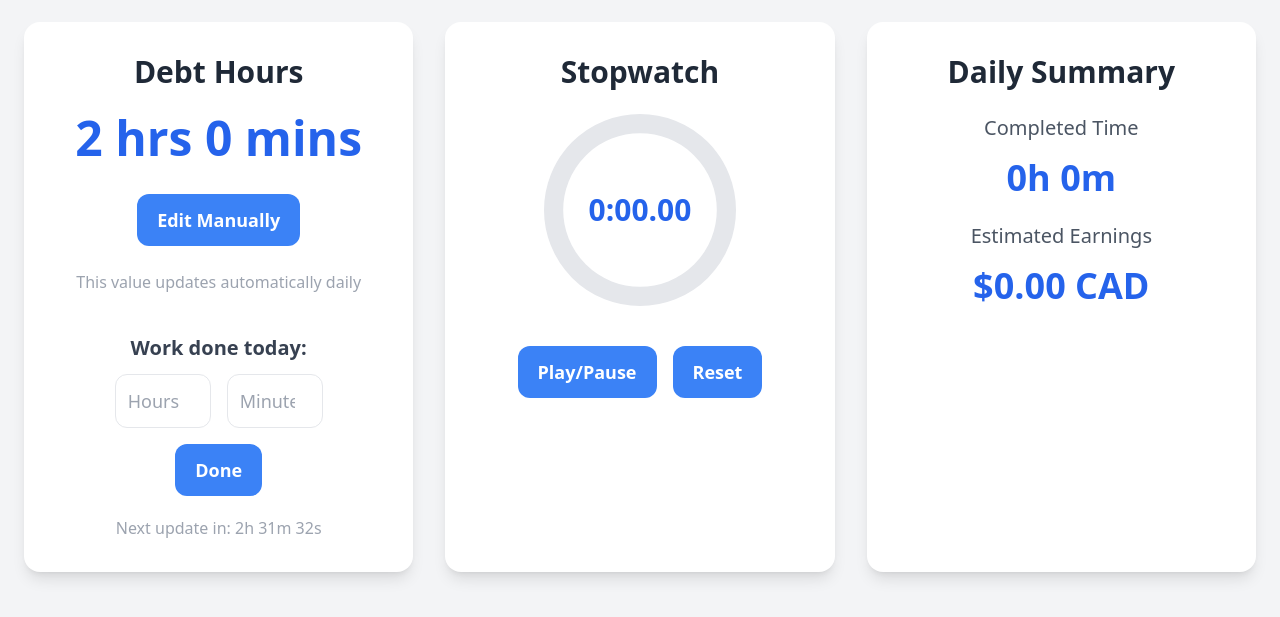
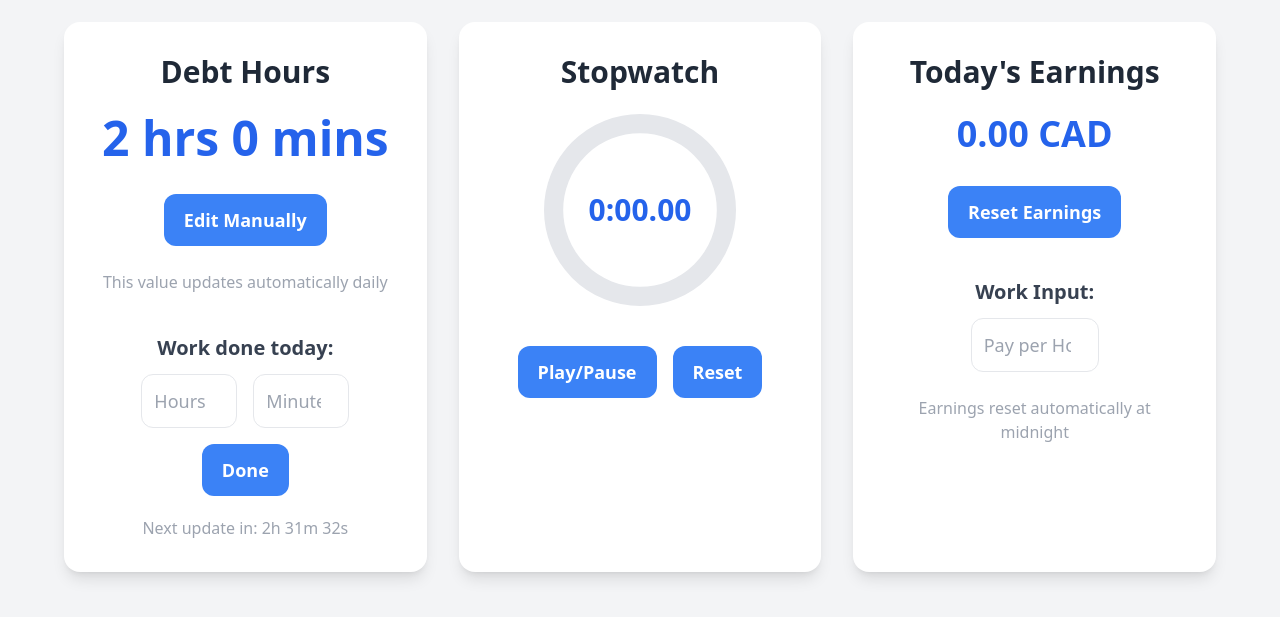
Before and after one commit to wcraske/hoursTracker, a plain HTML site: page index.html in a window 1280 px wide. Shown: the part 103-720 px from the top of the page. Drawn offline with nearby package versions, Linux system fonts and the light colour scheme.

Commit message:
fixed the dunction of the daily earnins

```diff
--- a/index.html
+++ b/index.html
@@ -1,7 +1,6 @@
 <!DOCTYPE html>
 <html lang="en">
 <head>
-  <link rel="icon" type="image/png" href="favicon.png">
   <meta charset="UTF-8" />
   <meta name="viewport" content="width=device-width, initial-scale=1.0" />
   <title>Debt Tracker</title>
@@ -10,8 +9,6 @@
     const dailyHours = { 0: 1, 1: 2, 2: 2, 3: 2, 4: 2, 5: 1, 6: 1 };
     const getTodayKey = () => new Date().toLocaleDateString("en-CA");
     let db, stopwatchInterval, stopwatchStartTime = null, elapsedTime = 0, running = false;
-
-    const HOURLY_RATE = 55.37 * (1 - 0.045);
 
     const openDB = () => new Promise((resolve, reject) => {
       const request = indexedDB.open("debtTrackerDB", 1);
@@ -42,30 +39,47 @@
       if (!running) document.title = `Debt: ${hours}h ${mins}m`;
     };
 
-    const updateDailySummary = (hours, minutes) => {
-      const totalTime = hours + minutes / 60;
-      const money = totalTime * HOURLY_RATE;
-      document.getElementById("dailyCompletedValue").innerText = `${hours}h ${minutes}m`;
-      document.getElementById("dailyEarningsValue").innerText = `$${money.toFixed(2)} CAD`;
+    const updateDailyDisplay = (earnings) => {
+      document.getElementById("cadEarnings").innerText = `${earnings.toFixed(2)} CAD`;
     };
 
     const loadData = async () => {
       const today = getTodayKey();
-      const state = await getFromDB("state", "mainState") || { debtHours: 0, debtMinutes: 0, lastUpdate: "" };
-      let { debtHours: hours, debtMinutes: mins, lastUpdate } = state;
+      const state = await getFromDB("state", "mainState") || {
+        debtHours: 0,
+        debtMinutes: 0,
+        lastUpdate: "",
+        totalEarnings: 0
+      };
+
+      let { debtHours: hours, debtMinutes: mins, lastUpdate, totalEarnings } = state;
 
       if (lastUpdate !== today) {
         hours += dailyHours[new Date().getDay()];
-        await saveToDB("state", { key: "mainState", debtHours: hours, debtMinutes: mins, lastUpdate: today });
+        // Reset earnings for the new day
+        totalEarnings = 0;
+        await saveToDB("state", {
+          key: "mainState",
+          debtHours: hours,
+          debtMinutes: mins,
+          lastUpdate: today,
+          totalEarnings: 0
+        });
       }
 
       updateDisplay(hours, mins);
-      return { hours, mins };
+      updateDailyDisplay(totalEarnings || 0);
+
+      return { hours, mins, totalEarnings };
     };
 
-    const saveState = async (hours, mins) => {
+    const saveState = async (hours, mins, earnings) => {
       await saveToDB("state", {
-        key: "mainState", debtHours: hours, debtMinutes: mins, lastUpdate: getTodayKey()
+        key: "mainState",
+        debtHours: hours,
+        debtMinutes: mins,
+        lastUpdate: getTodayKey(),
+        totalEarnings: earnings
       });
       updateDisplay(hours, mins);
     };
@@ -110,7 +124,7 @@
         elapsedTime += Date.now() - stopwatchStartTime;
         stopwatchStartTime = null;
         clearInterval(stopwatchInterval);
-        loadData();
+        loadData(); // Restore debt title
       }
       running = !running;
       updateStopwatch();
@@ -121,35 +135,65 @@
       await openDB();
       document.getElementById("mainContainer").classList.remove("opacity-0", "translate-y-5");
 
-      const { hours, mins } = await loadData();
+      const { hours, mins, totalEarnings } = await loadData();
 
       document.getElementById("editBtn").addEventListener("click", async () => {
         const newHours = prompt("Enter new debt hours:", hours);
         const newMins = prompt("Enter new debt minutes:", mins);
         if (newHours !== null && !isNaN(parseFloat(newHours)) && newMins !== null && !isNaN(parseInt(newMins))) {
-          await saveState(parseFloat(newHours), parseInt(newMins));
+          await saveState(parseFloat(newHours), parseInt(newMins), totalEarnings);
         }
       });
 
       document.getElementById("doneBtn").addEventListener("click", async () => {
         const doneHours = parseFloat(document.getElementById("doneHours").value || "0");
         const doneMins = parseInt(document.getElementById("doneMinutes").value || "0");
+        const hourlyPay = parseFloat(document.getElementById("taskPay").value || 0);
 
+        const doneTotalHours = doneHours + doneMins/60;
+        const currentEarnings = doneTotalHours * hourlyPay * 1.37;
+
+        // Get current state including accumulated earnings
         const currData = await loadData();
+        const stateData = await getFromDB("state", "mainState") || {
+          debtHours: 0,
+          debtMinutes: 0,
+          lastUpdate: "",
+          totalEarnings: 0
+        };
+
+        // Update accumulated earnings
+        const totalEarnings = (stateData.totalEarnings || 0) + currentEarnings;
+
+        // Update debt calculation
         let totalMins = currData.hours * 60 + currData.mins - (doneHours * 60 + doneMins);
         totalMins = Math.max(0, totalMins);
 
         const newHours = Math.floor(totalMins / 60);
         const newMins = totalMins % 60;
-        await saveState(newHours, newMins);
 
+        // Save updated state with new earnings
+        await saveState(newHours, newMins, totalEarnings);
+
+        // Update earnings display
+        updateDailyDisplay(totalEarnings);
+
+        // Log the activity
         await saveToDB("logs", {
           date: getTodayKey(),
           debt: `${newHours} hrs ${newMins} mins`,
-          done: `${doneHours} hrs ${doneMins} mins`
+          done: `${doneHours} hrs ${doneMins} mins`,
+          earnings: currentEarnings.toFixed(2)
         });
+      });
 
-        updateDailySummary(doneHours, doneMins);
+      document.getElementById("resetEarningsBtn").addEventListener("click", async () => {
+        const stateData = await getFromDB("state", "mainState");
+        if (stateData) {
+          stateData.totalEarnings = 0;
+          await saveToDB("state", stateData);
+          updateDailyDisplay(0);
+        }
       });
 
       document.getElementById("playPauseBtn").addEventListener("click", toggleStopwatch);
@@ -175,9 +219,11 @@
   </style>
 </head>
 <body class="bg-gray-100 flex items-center justify-center min-h-screen p-4 sm:p-6">
-  <div id="mainContainer" class="flex flex-col lg:flex-row gap-6 lg:gap-8 opacity-0 translate-y-5 transition-all duration-700 w-full max-w-7xl">
+  <div id="mainContainer" class="flex flex-col lg:flex-row gap-6 lg:gap-8 opacity-0 translate-y-5 transition-all duration-700 w-full max-w-6xl">
+
+
     <!-- Debt Hours Panel -->
-    <div class="bg-white shadow-lg rounded-2xl p-6 sm:p-8 w-full lg:w-1/3 text-center relative transform transition hover:scale-105">
+    <div class="bg-white shadow-lg rounded-2xl p-6 sm:p-8 w-full lg:w-1/2 text-center relative transform transition hover:scale-105">
       <h1 class="text-2xl sm:text-3xl font-bold text-gray-800 mb-4 sm:mb-6">Debt Hours</h1>
       <div class="text-4xl sm:text-5xl font-semibold text-blue-600 mb-6 sm:mb-8" id="debtHoursValue">0 hrs 0 mins</div>
       <button id="editBtn" class="bg-blue-500 hover:bg-blue-600 active:scale-95 text-white font-bold py-3 px-5 rounded-xl text-base sm:text-lg transition-all w-full sm:w-auto">Edit Manually</button>
@@ -196,7 +242,7 @@
     </div>
 
     <!-- Stopwatch Panel -->
-    <div class="bg-white shadow-lg rounded-2xl p-6 sm:p-8 w-full lg:w-1/3 text-center relative flex flex-col items-center transform transition hover:scale-105">
+    <div class="bg-white shadow-lg rounded-2xl p-6 sm:p-8 w-full lg:w-1/2 text-center relative flex flex-col items-center transform transition hover:scale-105">
       <h1 class="text-2xl sm:text-3xl font-bold text-gray-800 mb-4 sm:mb-6">Stopwatch</h1>
       <div id="spinnerContainer" class="relative w-40 sm:w-48 h-40 sm:h-48 mb-5 sm:mb-6">
         <svg class="absolute top-0 left-0 w-full h-full" viewBox="0 0 100 100">
@@ -214,13 +260,19 @@
     </div>
 
     <!-- Daily Summary Panel -->
-    <div class="bg-white shadow-lg rounded-2xl p-6 sm:p-8 w-full lg:w-1/3 text-center relative transform transition hover:scale-105">
-      <h1 class="text-2xl sm:text-3xl font-bold text-gray-800 mb-4 sm:mb-6">Daily Summary</h1>
-      <div class="text-gray-600 text-lg sm:text-xl mb-4">Completed Time</div>
-      <div id="dailyCompletedValue" class="text-3xl sm:text-4xl font-semibold text-blue-600 mb-6">0h 0m</div>
-      <div class="text-gray-600 text-lg sm:text-xl mb-4">Estimated Earnings</div>
-      <div id="dailyEarningsValue" class="text-3xl sm:text-4xl font-semibold text-blue-600">$0.00 CAD</div>
+    <div class="bg-white shadow-lg rounded-2xl p-6 sm:p-8 w-full lg:w-1/2 text-center relative transform transition hover:scale-105">
+      <h1 class="text-2xl sm:text-3xl font-bold text-gray-800 mb-4 sm:mb-6">Today's Earnings</h1>
+      <div class="text-3xl sm:text-4xl font-semibold text-blue-600 mb-6 sm:mb-8" id="cadEarnings">0.00 CAD</div>
+      <button id="resetEarningsBtn" class="bg-blue-500 hover:bg-blue-600 active:scale-95 text-white font-bold py-3 px-5 rounded-xl text-base sm:text-lg transition-all w-full sm:w-auto">Reset Earnings</button>
+      <div class="mt-8 sm:mt-10">
+        <h2 class="text-lg sm:text-xl font-semibold text-gray-700 mb-2 sm:mb-3">Work Input:</h2>
+        <div class="flex flex-col sm:flex-row justify-center gap-3 sm:gap-4 mb-4">
+          <input id="taskPay" type="number" min="0" placeholder="Pay per Hour ($)" class="w-full sm:w-32 p-3 border rounded-xl text-base sm:text-lg" />
+        </div>
+      </div>
+      <p class="mt-4 sm:mt-6 text-gray-400 text-sm sm:text-base">Earnings reset automatically at midnight</p>
     </div>
+
   </div>
 </body>
 </html>
```
